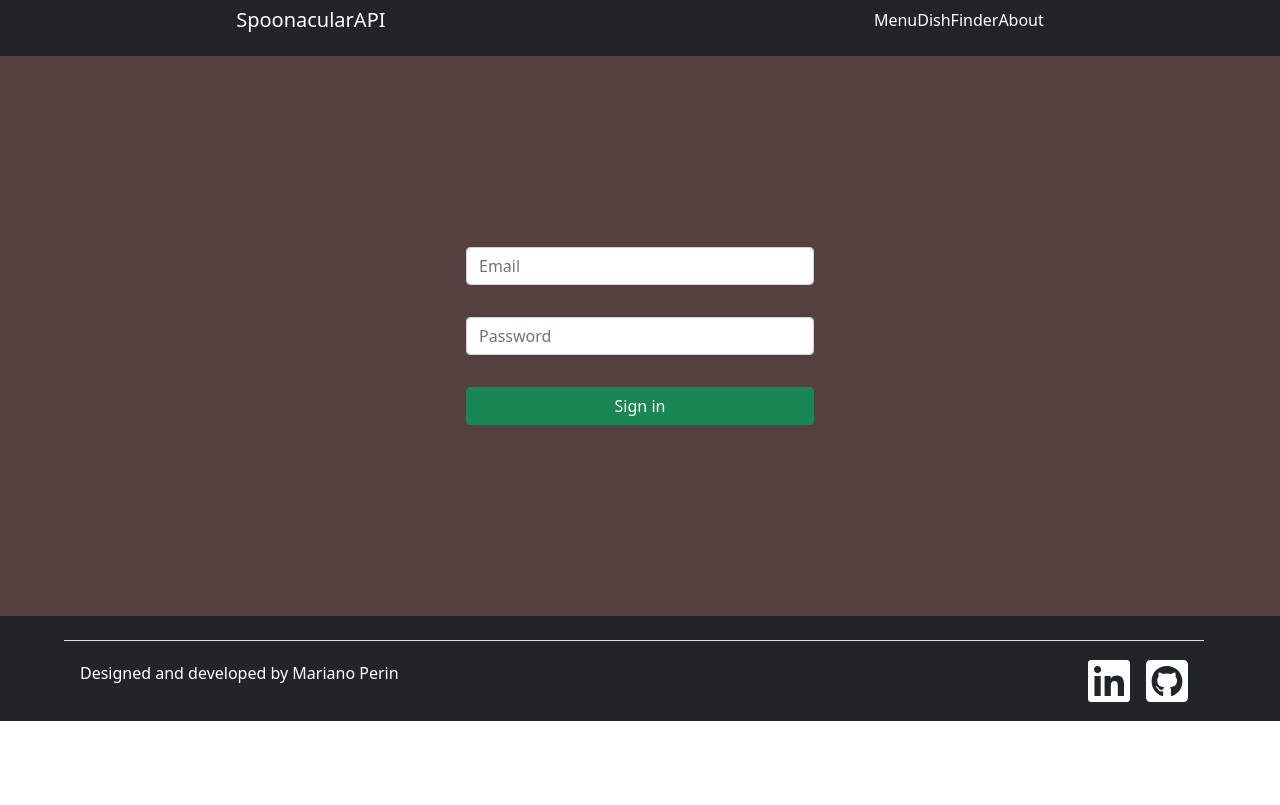
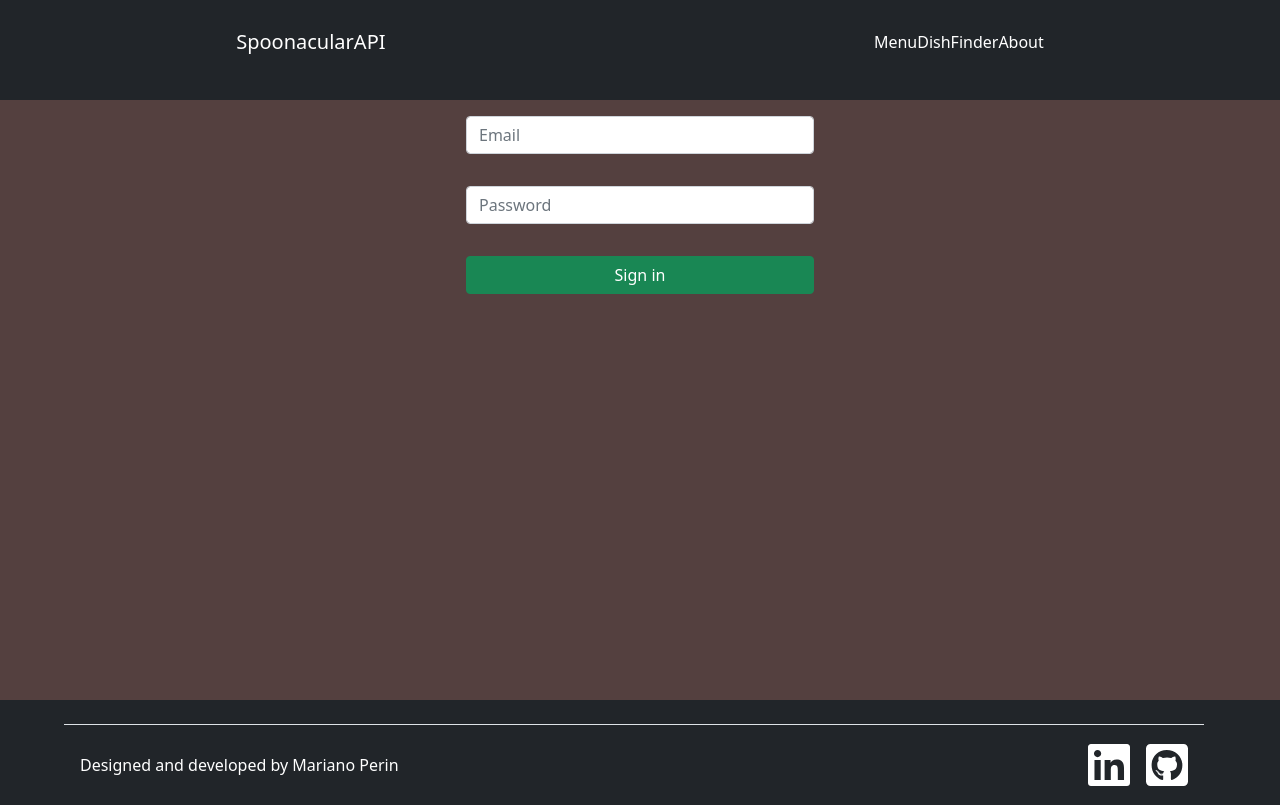
Before and after one commit to marianoandresperin/restaurant-app, a React (Create React App) app: page /dishfinder in a window 1280 px wide. Built offline with nearby package versions, Linux system fonts and the light colour scheme.

Commit message:
search ready, footer and navbar adjusted

```diff
--- a/src/components/Dish.jsx
+++ b/src/components/Dish.jsx
@@ -18,7 +18,7 @@ const Dish = ({ title, image, healthScore, calories, vegan, glutenFree, remove,
                     <li className='list-group-item'>Calories: {calories} kcal</li>
                     <li className='list-group-item'>HealthScore: {healthScore}</li>
                 </ul>
-                <div className="d-flex flex-row justify-content-evenly dish-buttons">
+                <div className="d-flex flex-row justify-content-evenly align-items-center dish-buttons">
                     {/* <NavLink to={`/hero/${id}`}> */}
                         <button className="btn btn-primary">Details</button>
                     {/* </NavLink> */}
--- a/src/components/Footer.jsx
+++ b/src/components/Footer.jsx
@@ -4,9 +4,9 @@ import { faGithubSquare, faLinkedin } from '@fortawesome/free-brands-svg-icons'
 const Footer = () => {
     return (
         <>
-        <div className="container-fluid pt-4 nav bg-dark">
+        <div className="container-fluid pt-4 nav bg-dark footer">
             <footer className="container col-10 col-md-12 d-flex flex-wrap justify-content-between align-items-center p-md-3 border-top">
-                <div className="col-6 col-md-4 d-flex align-items-center">
+                <div className="col-6 col-md-4 d-flex ">
                     <p className="footer-credits">Designed and developed by Mariano Perin</p>
                 </div>
                 <ul className="nav col-6 col-md-4 justify-content-end list-unstyled d-flex">
--- a/src/components/Navbar.jsx
+++ b/src/components/Navbar.jsx
@@ -14,7 +14,7 @@ const Navbar = () => {
     ]
 
     return (
-        <nav className="nav bg-dark d-flex flex-row justify-content-around align-items-center ">
+        <nav className="nav bg-dark d-flex flex-row justify-content-around align-items-center navbar">
             <div className="navbar-brand">
 
                     <p>SpoonacularAPI</p>
--- a/src/containers/Home.jsx
+++ b/src/containers/Home.jsx
@@ -7,11 +7,10 @@ const Home = () => {
 
     return (
         <>
-            <div className="container-fluid main d-flex justify-content-center align-items-center m-0 p-0">
+            <div className="container-fluid main d-flex justify-content-center m-0 p-0">
                     {auth === true ? <>
                         <div className="container">
                         {/* <Menu /> */}
-                        MENU
                         <Search />
                         </div>
                         </>
--- a/src/containers/Search.jsx
+++ b/src/containers/Search.jsx
@@ -49,7 +49,7 @@ const Search = () => {
 
     return (
         <>
-            <div className="container col-10 d-flex flex-column">
+            <div className="container col-10 d-flex flex-column ">
                 <Formik
                 onSubmit={values => {
                     findDish(values.input);
@@ -61,8 +61,8 @@ const Search = () => {
                 {({ errors, touched }) => (
                     <Form className='input-group my-3 d-flex flex-column'>
                         <div className='d-flex flex-row'>
-                            <Field name="input" type="text" id="input" validate={validateInput} className='form-control input-search' />
-                            <button type="submit" className='btn btn-secondary btn-search'>
+                            <Field name="input" type="text" id="input" validate={validateInput} className='form-control' />
+                            <button type="submit" className='btn btn-success'>
                                 <FontAwesomeIcon icon={faSearch} size='2x' className='search-icon' />
                             </button>
                         </div>
--- a/src/styles.css
+++ b/src/styles.css
@@ -1,6 +1,10 @@
 .main {
     background-color: #54403f;
-    min-height: 70vh;
+    min-height: 75vh;
+}
+
+.navbar {
+    min-height: 12.5vh;
 }
 
 .navbar-brand {
@@ -15,8 +19,13 @@
     color: white;
 }
 
+.footer {
+    min-height: 12.5vh;
+}
+
 .footer-credits {
     color: white;
+    margin-bottom: 0;
 }
 
 .footer-icons {
@@ -24,7 +33,7 @@
 }
 
 .dish-container {
-    height: 30rem;
+    min-height: 30rem;
 }
 
 .dish-image {
@@ -36,7 +45,7 @@
 }
 
 .dish-buttons {
-    height: 4rem;
+    height: 3.5rem;
     padding: 0.5rem;
 }
 
@@ -47,10 +56,12 @@
 
 .dish-vegan {
     color: green;
+    font-size: 1rem;
 }
 
 .dish-glutenfree {
-    color: orange
+    color: orange;
+    font-size: 1rem;
 }
 
 @media(min-width:768px) {
```
